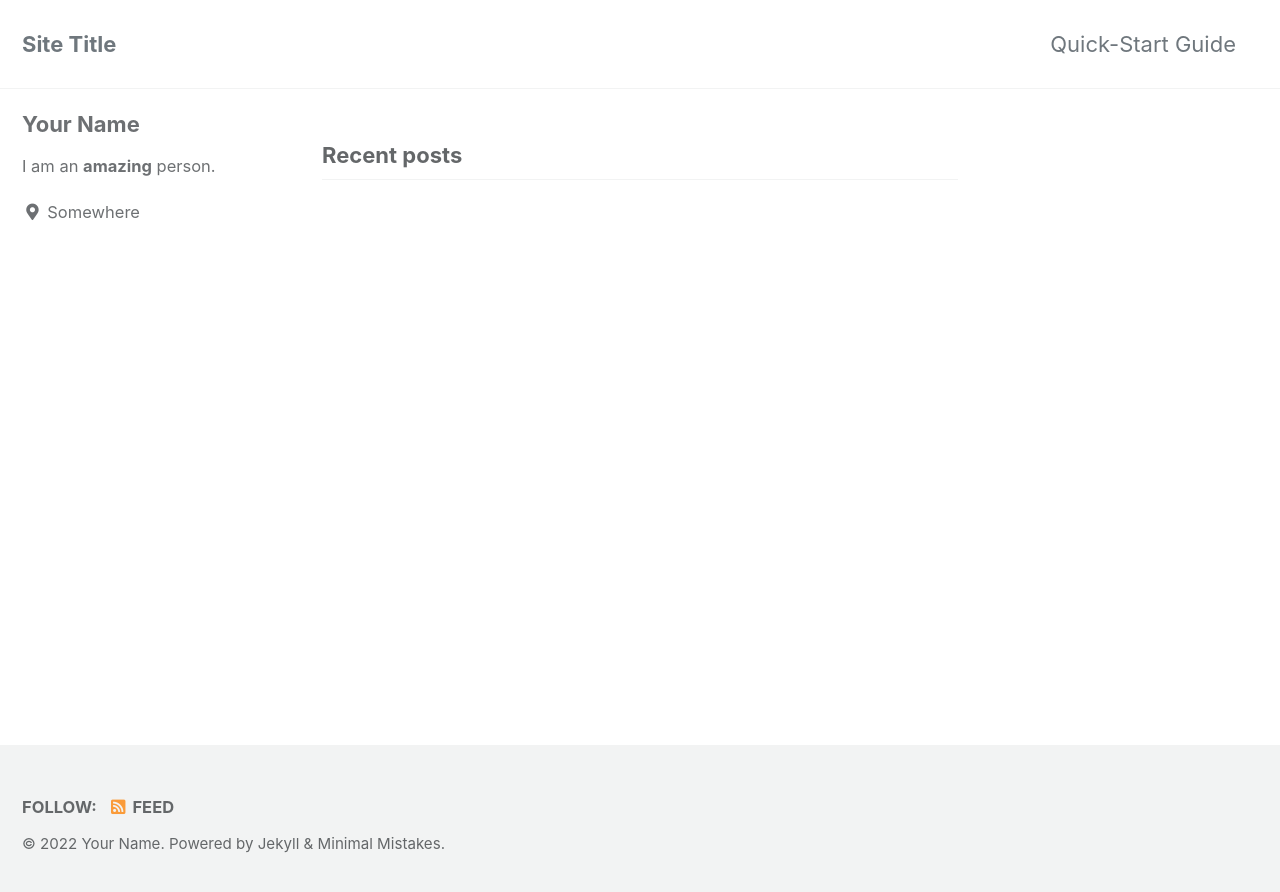
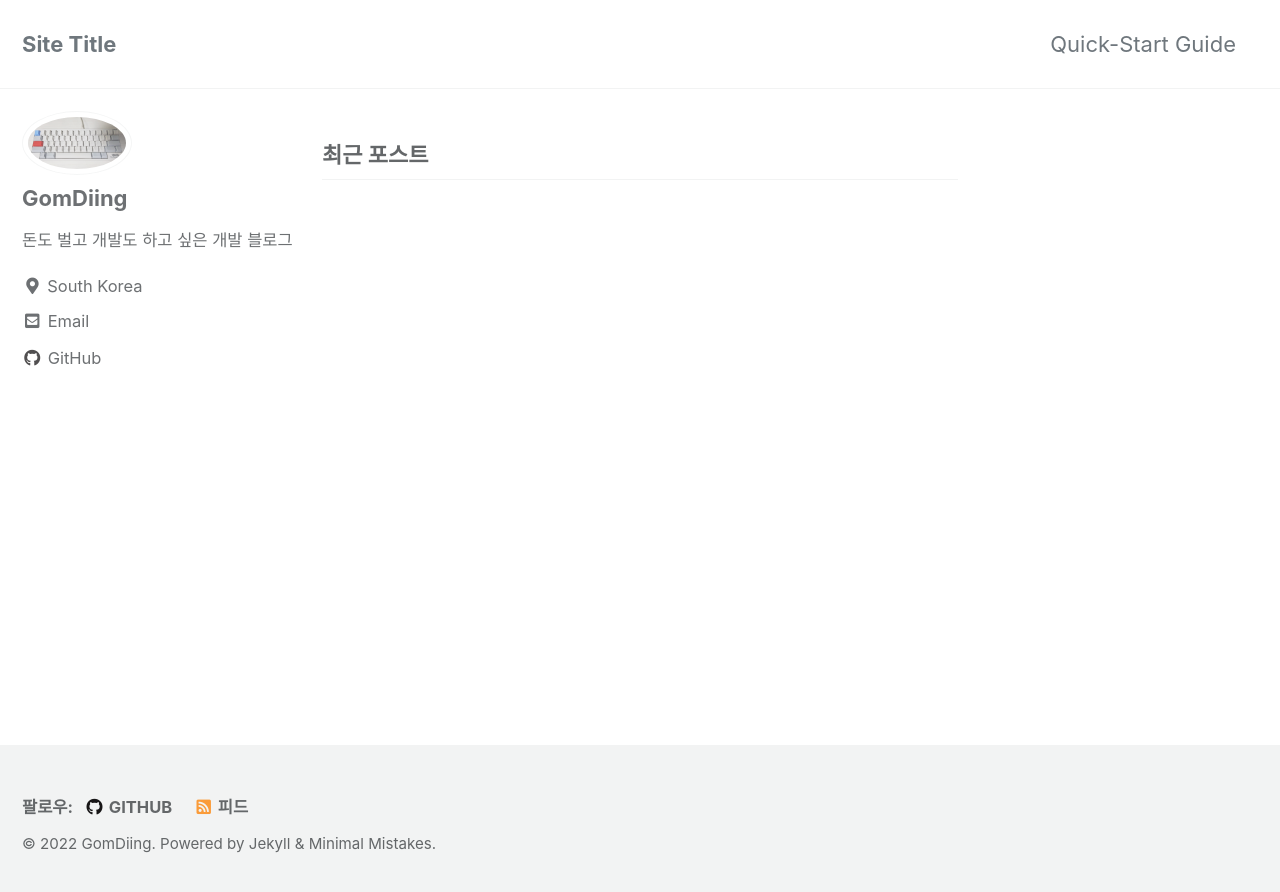
Before and after one commit to GomDiing/gomdiing.github.io, a Jekyll site: the page built from index.html, in a window 1280 px wide. Shown: the top 892 px of the page. Built offline with Jekyll 4.4.1, drawn with Linux system fonts in a browser that asks for light colours; cached includes are drawn as plain includes; the list of posts is cut into pages by our own code.

Commit message:
Update/ _config.yml

```diff
--- a/_config.yml
+++ b/_config.yml
@@ -15,14 +15,16 @@
 minimal_mistakes_skin    : "default" # "air", "aqua", "contrast", "dark", "dirt", "neon", "mint", "plum", "sunrise"
 
 # Site Settings
-locale                   : "en-US"
+locale                   : "ko-KR"
 title                    : "Site Title"
 title_separator          : "-"
 subtitle                 : # site tagline that appears below site title in masthead
-name                     : "Your Name"
-description              : "An amazing website."
-url                      : # the base hostname & protocol for your site e.g. "https://mmistakes.github.io"
-baseurl                  : # the subpath of your site, e.g. "/blog"
+name                     : "GomDiing"
+description              : "돈도 벌고 개발도 하고 싶은 개발 블로그"
+url                      : "https://gomdiing.github.io"
+# the base hostname & protocol for your site e.g.
+baseurl                  : "/blog"
+# the subpath of your site, e.g.
 repository               : # GitHub username/repo-name e.g. "mmistakes/minimal-mistakes"
 teaser                   : # path of fallback teaser image, e.g. "/assets/images/500x300.png"
 logo                     : # path of logo image to display in the masthead, e.g. "/assets/images/88x88.png"
@@ -86,7 +88,8 @@ facebook:
   username               :
   app_id                 :
   publisher              :
-og_image                 : # Open Graph/Twitter default site image
+og_image                 : "/assets/images/keyboard_HHKB.jpeg"
+# Open Graph/Twitter default site image
 # For specifying social profiles
 # - https://developers.google.com/structured-data/customize/social-profiles
 social:
@@ -104,15 +107,16 @@ analytics:
 
 # Site Author
 author:
-  name             : "Your Name"
-  avatar           : # path of avatar image, e.g. "/assets/images/bio-photo.jpg"
-  bio              : "I am an **amazing** person."
-  location         : "Somewhere"
+  name             : "GomDiing"
+  avatar           : "/assets/images/keyboard_HHKB.jpeg"
+  # path of avatar image, e.g. "/assets/images/bio-photo.jpg"
+  bio              : "돈도 벌고 개발도 하고 싶은 개발 블로그"
+  location         : "South Korea"
   email            :
   links:
     - label: "Email"
       icon: "fas fa-fw fa-envelope-square"
-      # url: "mailto:your.name@email.com"
+      url: "mailto:gomdiing@gmail.com"
     - label: "Website"
       icon: "fas fa-fw fa-link"
       # url: "https://your-website.com"
@@ -124,7 +128,7 @@ author:
       # url: "https://facebook.com/"
     - label: "GitHub"
       icon: "fab fa-fw fa-github"
-      # url: "https://github.com/"
+      url: "https://gomdiing.github.com/"
     - label: "Instagram"
       icon: "fab fa-fw fa-instagram"
       # url: "https://instagram.com/"
@@ -140,7 +144,7 @@ footer:
       # url:
     - label: "GitHub"
       icon: "fab fa-fw fa-github"
-      # url:
+      url: "https://gomdiing.github.com/"
     - label: "GitLab"
       icon: "fab fa-fw fa-gitlab"
       # url:
@@ -220,7 +224,8 @@ sass:
 permalink: /:categories/:title/
 paginate: 5 # amount of posts to show
 paginate_path: /page:num/
-timezone: # https://en.wikipedia.org/wiki/List_of_tz_database_time_zones
+timezone: Asia/Seoul
+# https://en.wikipedia.org/wiki/List_of_tz_database_time_zones
 
 
 # Plugins (previously gems:)
@@ -287,6 +292,18 @@ defaults:
       layout: single
       author_profile: true
       read_time: true
-      comments: # true
+      comments: # 블로그 댓글 기능 true
       share: true
       related: true
+
+  # _pages
+  - scope:
+      path: ""
+      type: pages
+    values:
+      layout: single
+      author_profile: true
+      read_time: false
+      comments: false
+      share: true
+      related: false
```
Also changed, not shown: miniproject.json (added, +192 -0 lines), assets/images/keyboard_HHKB.jpeg (added).
